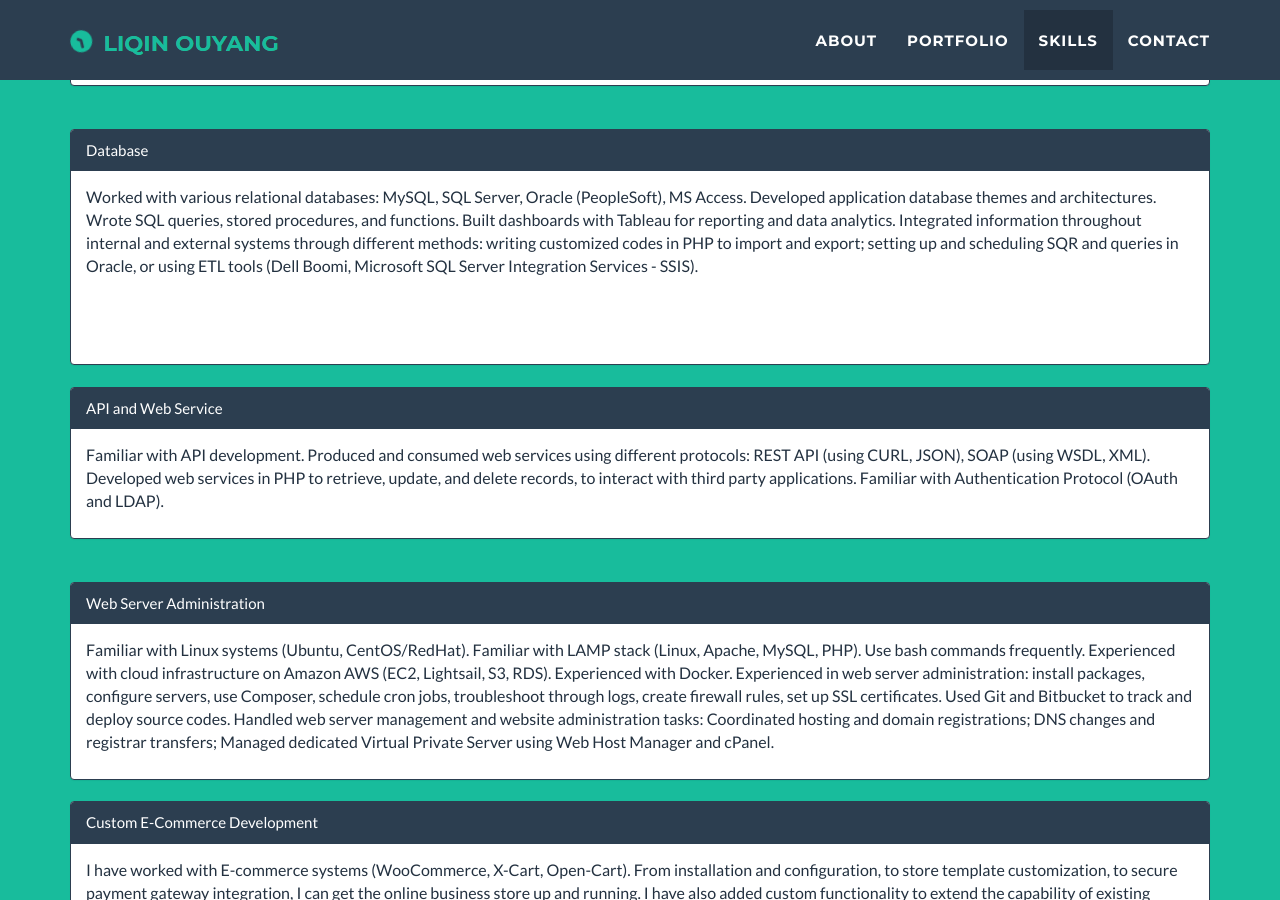
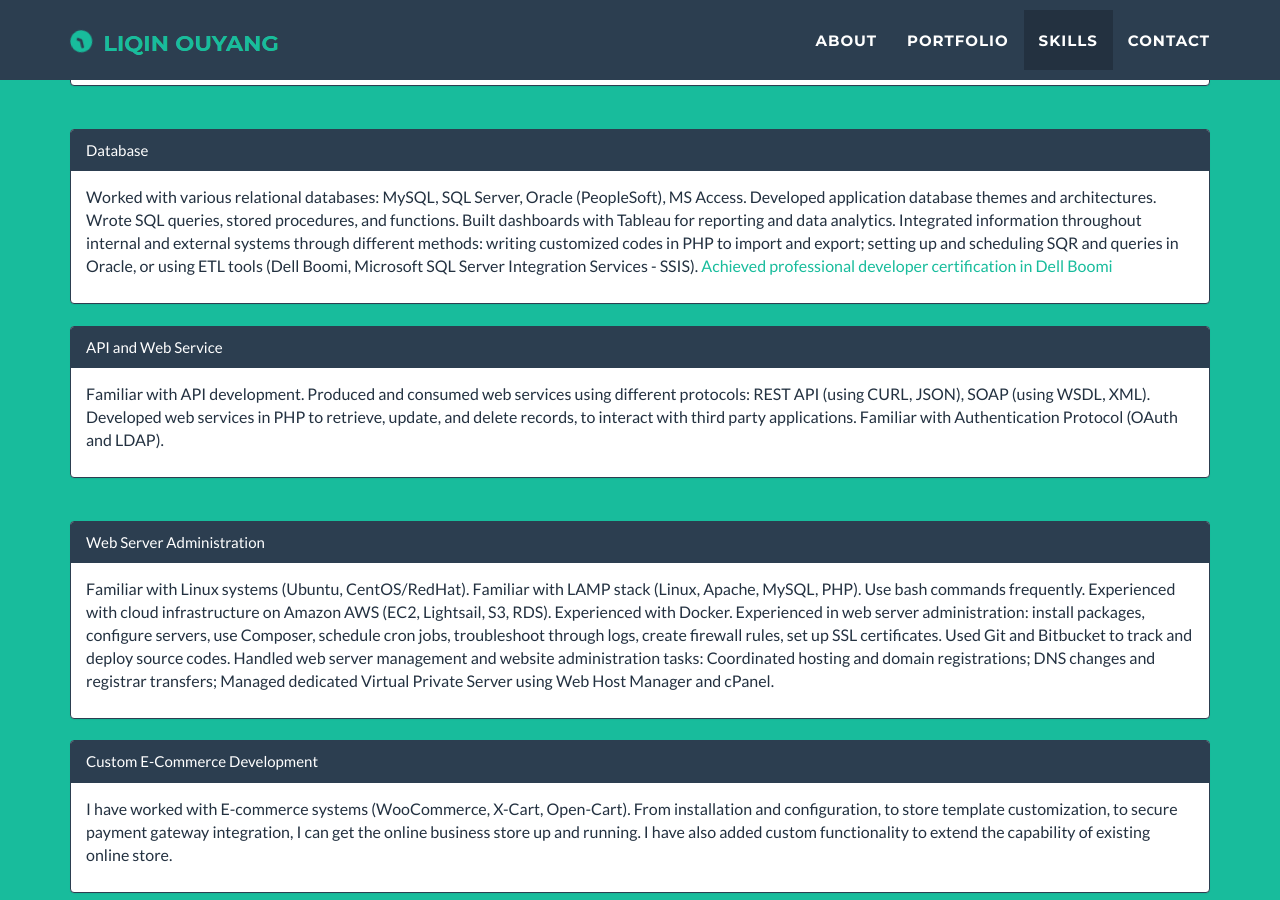
Before and after one commit to hbxtoylq/hbxtoylq.github.io, a Jekyll site: the page built from index.html, in a window 1280 px wide and 900 px high, scrolled down 3908 px. Built offline with Jekyll 4.4.1, drawn with Linux system fonts in a browser that asks for light colours; nearby versions of some CDN libraries.

Commit message:
Update about.html

```diff
--- a/_includes/about.html
+++ b/_includes/about.html
@@ -65,7 +65,7 @@
      Worked with various relational databases: MySQL, SQL Server, Oracle (PeopleSoft), MS Access. Developed application database themes and architectures.
       Wrote SQL queries, stored procedures, and functions. Built dashboards with Tableau for reporting and data analytics. Integrated information throughout
       internal and external systems through different methods: writing customized codes in PHP to import and export; setting up and scheduling SQR and queries in Oracle,
-      or using ETL tools (Dell Boomi, Microsoft SQL Server Integration Services - SSIS). <a href="img/reward/boomiLO.jpg" class="btn btn-sm btn-outline" target="_blank">
+      or using ETL tools (Dell Boomi, Microsoft SQL Server Integration Services - SSIS). <a href="img/reward/boomiLO.jpg"  target="_blank">
       Achieved professional developer certification in Dell Boomi</a>
        <br>
      </p>
```
